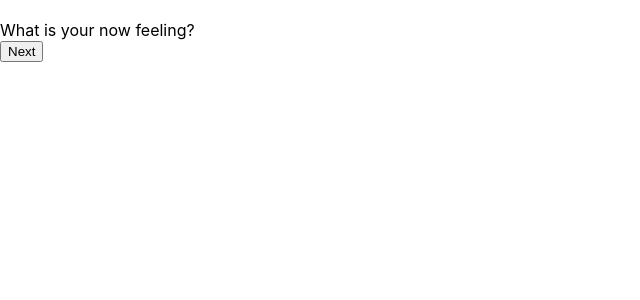
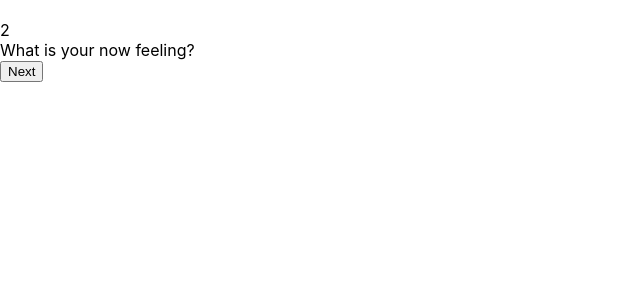
Before and after one commit to bryantt23/sedona-method, a React (Create React App) app: page / in a window 1280 px wide. Shown: the top 300 px of the page, without its empty margins (0-640 px from the left). Built offline with nearby package versions, Linux system fonts and the light colour scheme.

Commit message:
refactor App

```diff
--- a/src/App.js
+++ b/src/App.js
@@ -1,63 +1,51 @@
-import React from 'react';
+import React, { useState, useEffect } from 'react';
 import Basic from './Basic';
 import Wants from './Wants';
 import TripleWelcome from './TripleWelcome';
 //
 // https://codepen.io/bryantt23/pen/ZEQVEdZ
 // https://stackoverflow.com/questions/39210971/this-setstate-is-undefined
-const maxNum = 3;
 
-class App extends React.Component {
-  constructor(props) {
-    super(props);
-    this.state = {
-      number: 0,
-      component: this.generateComponent()
-    };
-    this.handleChange = this.handleChange.bind(this);
-  }
+function App() {
+  const [number, setNumber] = useState(2);
+  const [component, setComponent] = useState();
 
-  handleChange = event => {
+  // https://stackoverflow.com/questions/54069253/the-usestate-set-method-is-not-reflecting-a-change-immediately
+  useEffect(() => {
+    setComponent(generateComponent(number));
+  }, [number]);
+
+  function handleChange(event) {
     function randomIntFromInterval(min, max) {
       // min and max included
       return Math.floor(Math.random() * (max - min + 1) + min);
     }
-    // let nextNum = randomIntFromInterval(0, 2);
-    let nextNum = (this.state.number + 1) % 3; //0 1 2 repeat
-    while (nextNum === this.state.number) {
+
+    let nextNum = randomIntFromInterval(0, 2);
+    while (nextNum === number) {
       nextNum = randomIntFromInterval(0, 2);
     }
 
-    this.setState(
-      {
-        number: nextNum
-      },
-      () => {
-        this.setState({ component: this.generateComponent() });
+    setNumber(nextNum);
   }
-    );
-  };
 
-  generateComponent() {
-    const index = this.state === undefined ? 0 : this.state.number;
-    if (index == 0) {
-      return <Basic handleChange={this.handleChange} />;
-    } else if (index == 1) {
-      return <Wants handleChange={this.handleChange} />;
+  function generateComponent(index) {
+    if (index === 0) {
+      return <Basic handleChange={handleChange} />;
+    } else if (index === 1) {
+      return <Wants handleChange={handleChange} />;
     } else {
-      return <TripleWelcome handleChange={this.handleChange} />;
+      return <TripleWelcome handleChange={handleChange} />;
     }
   }
 
-  render() {
-    const index = this.state.number;
   return (
     <div>
       <br />
-        <div>{this.state.component}</div>
+      {number}
+      <div>{component}</div>
     </div>
   );
 }
-}
 
 export default App;
```
Lines whose indentation alone changed are shown as unchanged.
